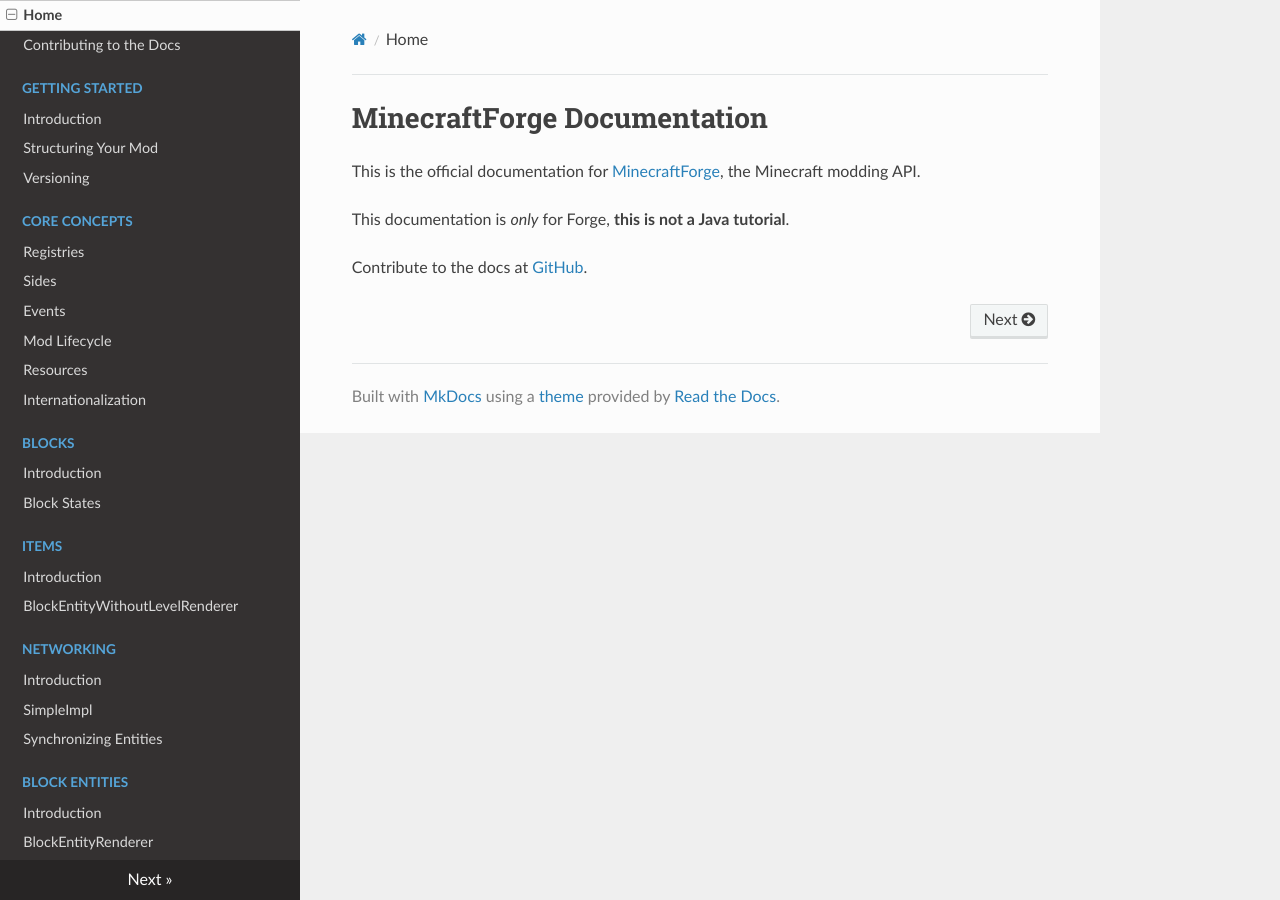
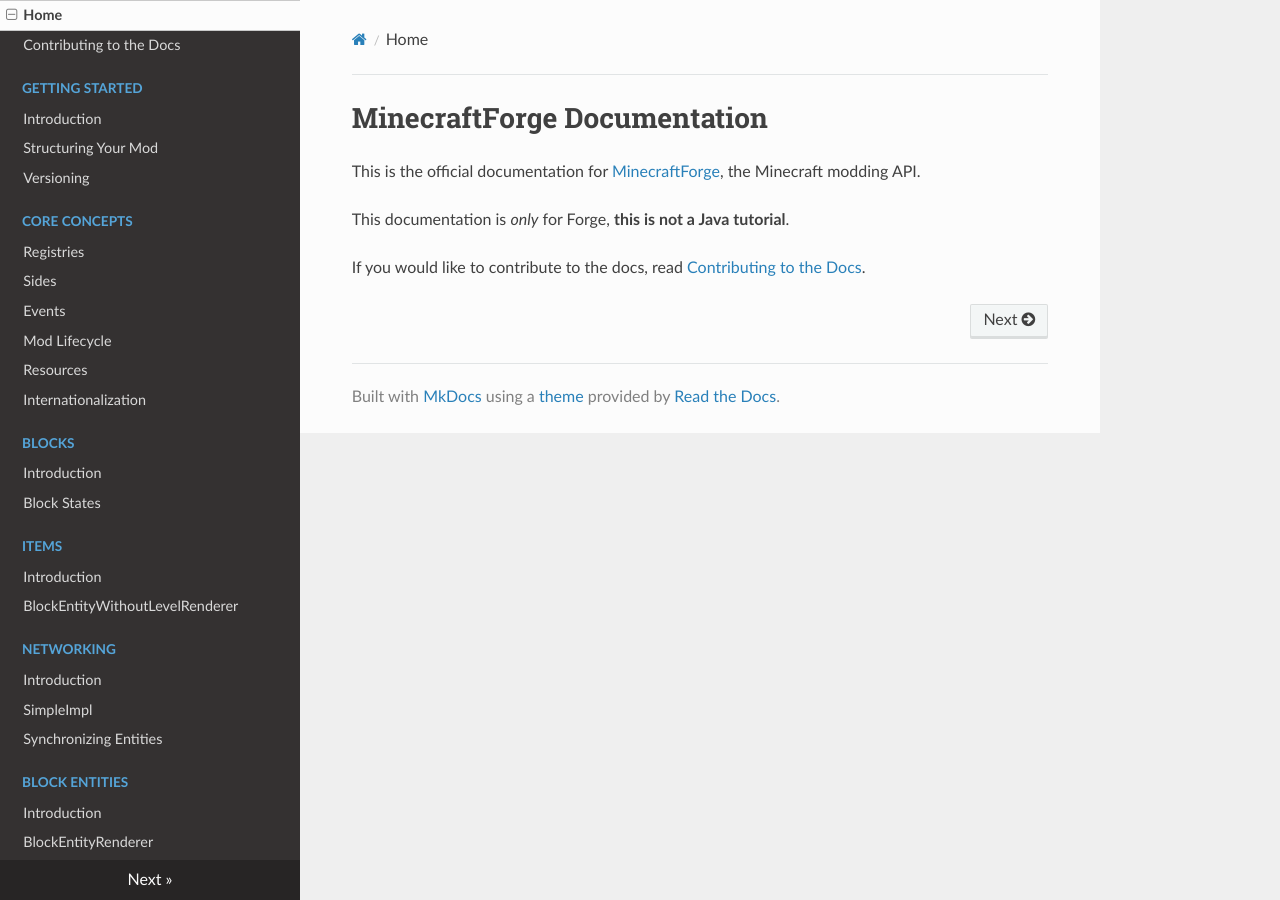
Before and after one commit to MinecraftForge/Documentation, an MkDocs documentation site: the page built from docs/index.md, in a window 1280 px wide. Built offline with MkDocs 1.6.1, drawn with Linux system fonts in a browser that asks for light colours; nearby versions of some CDN libraries.

Commit message:
Start changes for rewrite

```diff
--- a/docs/index.md
+++ b/docs/index.md
@@ -5,7 +5,7 @@ This is the official documentation for [MinecraftForge], the Minecraft modding A
 
 This documentation is _only_ for Forge, **this is not a Java tutorial**.
 
-Contribute to the docs at [GitHub].
+If you would like to contribute to the docs, read [Contributing to the Docs][contributing].
 
 [MinecraftForge]: http://minecraftforge.net
-[GitHub]: https://github.com/MinecraftForge/Documentation
+[contributing]: ./contributing.md
```
Also changed, not shown: docs/contributing.md (+3 -0 lines).
